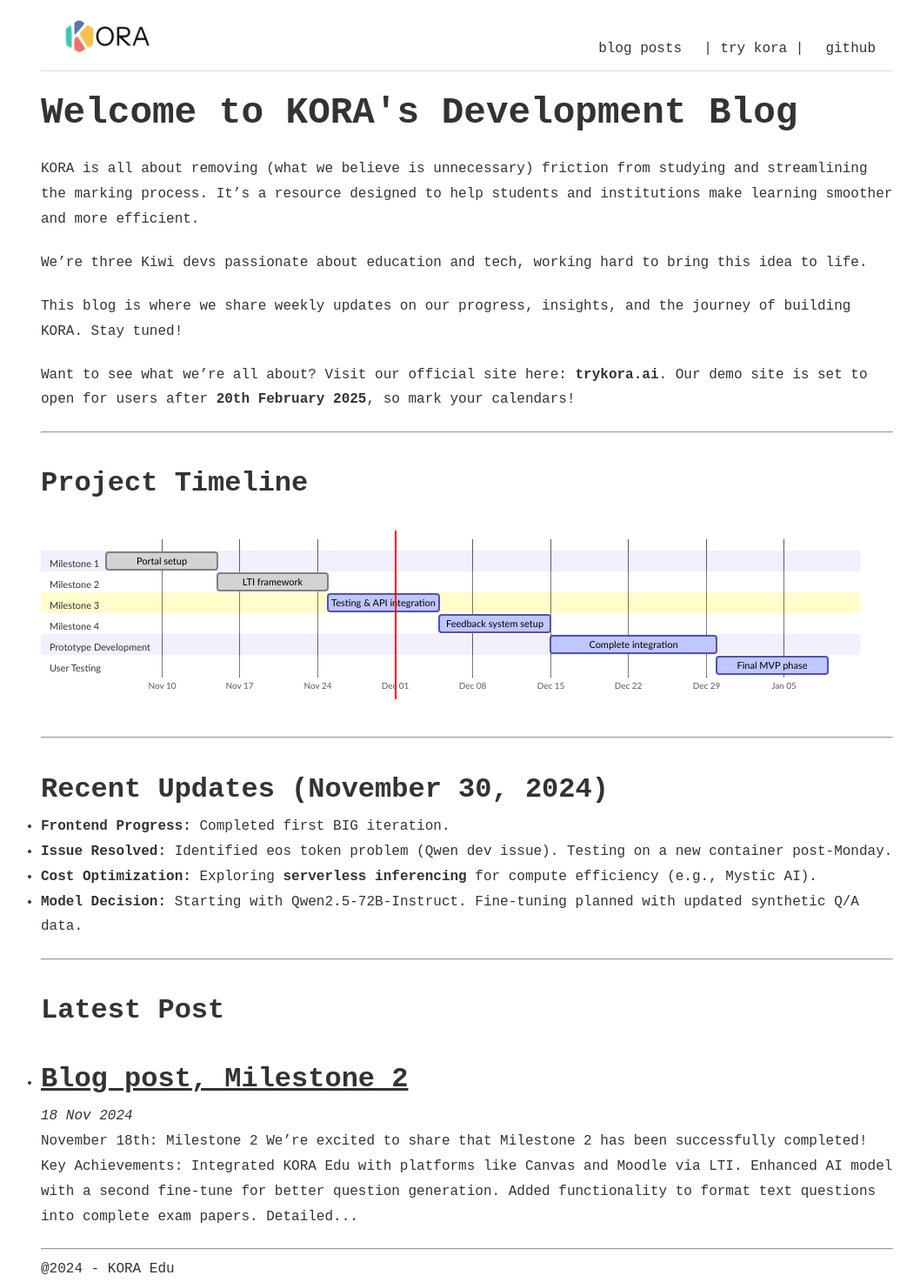
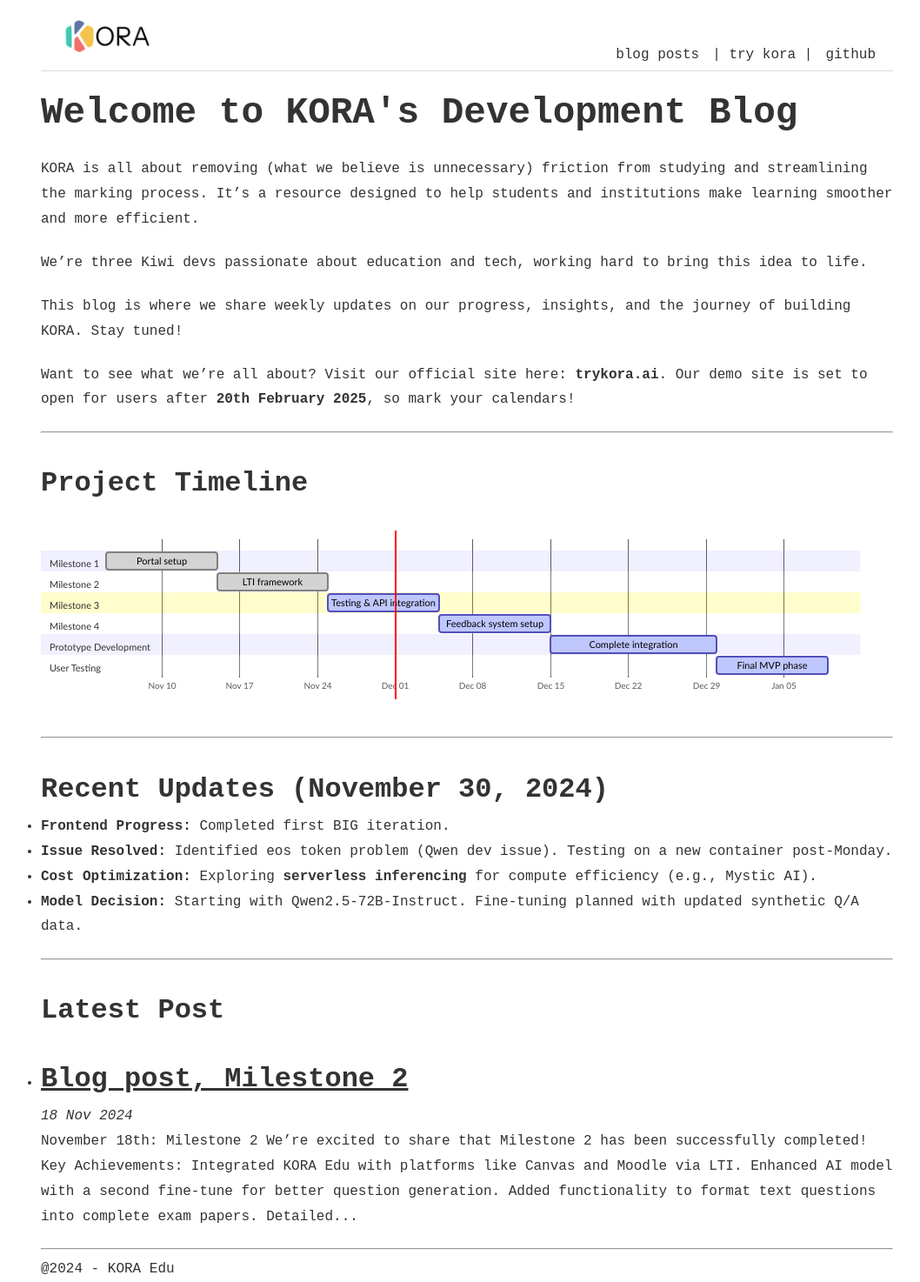
Before and after one commit to kora-edu/kora-edu.github.io, a Jekyll site: the page built from index.html, in a window 1280 px wide. Shown: the whole page at 87% size, without its empty margins (103-1161 px from the left). Built offline with Jekyll 4.4.1, drawn with Linux system fonts in a browser that asks for light colours; the list of posts is cut into pages by our own code.

Commit message:
template

```diff
--- a/_sass/layout.scss
+++ b/_sass/layout.scss
@@ -45,13 +45,15 @@
 #nav-links {
   display: flex; /* Arrange links horizontally */
   align-items: center; /* Align links vertically */
-  gap: 25px; /* Add consistent spacing between navigation links */
+  gap: 15px; /* Add consistent spacing between navigation links */
+  margin-top: -10px; /* Move links up independently of the logo */
 
   a {
     text-decoration: none; /* Remove underline from links */
     color: $text-color; /* Default color for links */
     font-size: 16px; /* Adjust font size */
     font-weight: 500; /* Slightly bold for readability */
+    line-height: 1; /* Ensure consistent line height with the logo */
 
     &:hover {
       color: lighten($text-color, 10%); /* Change color on hover */
```
